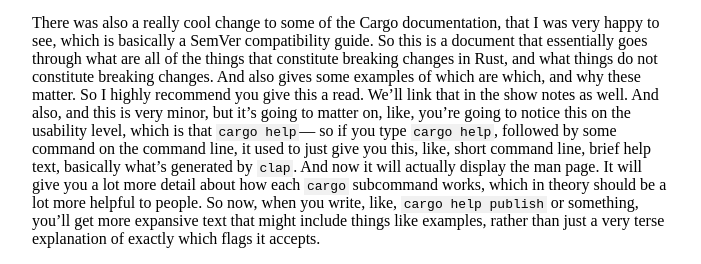
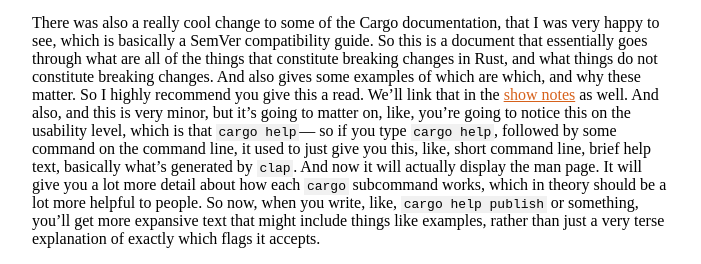
Before and after one commit to rustacean-station/rustacean-station.org, a Jekyll site: the page built from _transcripts/031-rust-1.46-1.47.md, in a window 1280 px wide and 900 px high, scrolled down 11236 px. Shown: the part 246-510 px from the top of the window, without its empty margins (288-989 px from the left). Built offline with Jekyll 4.4.1, drawn with Linux system fonts in a browser that asks for light colours; some of the changed text lies outside the part shown.

Commit message:
improve links from the transcript to the show notes
The transcript pages now only need to reference the episode filename;
from there we can figure out the title, episode url, mp3 url, etc.

This will also allow simple links back to the show notes whenever
they're called out in the transcript.

Other miscellaneous changes:
- Move logic to _include/util.html so they can be used both in layouts
  and in markdown pages.
- Use the liquid "where" statement instead of iterating over episodes.
- Use the liquid {%- -%} syntax; the dashes prevent emitting lots of
  unwanted spaces and newlines into the html output.

```diff
--- /dev/null
+++ b/_includes/util.html
@@ -0,0 +1,5 @@
+{%- if page.episode != nil -%}
+{%- assign episode = site.episodes | where:"path",page.episode | first -%}
+{%- else -%}
+{%- assign episode = page -%}
+{%- endif -%}
--- a/_layouts/default.html
+++ b/_layouts/default.html
@@ -25,11 +25,12 @@
 			/>
 		</a>
 		</h1>
-		{% if page.file %}
+		{%- include util.html -%}
+		{%- if episode.file -%}
 		<div id="player">
-		<audio src="https://dts.podtrac.com/redirect.mp3/{{ page.file | replace_first: "https://", "" }}" controls></audio>
+		<audio src="https://dts.podtrac.com/redirect.mp3/{{ episode.file | replace_first: "https://", "" }}" controls></audio>
 		</div>
-		{% endif %}
+		{%- endif -%}
 		<div id="wrapper">
 			{{ content }}
 			<footer>
--- a/_layouts/transcript.html
+++ b/_layouts/transcript.html
@@ -2,17 +2,10 @@
 layout: default
 ---
 
+{%- include util.html -%}
 <article class="episode full transcript">
-	<h1>{{ page.title }}</h1>
-	{% capture pagefn %}{{ page.path | remove_first: page.collection | remove_first: '_/' }}{% endcapture %}
-	{% for ep in site.episodes %}
-	{% capture epfn %}{{ ep.path | remove_first: ep.collection | remove_first: '_/' }}{% endcapture %}
-	{% if epfn == pagefn %}
-	  <span class="detail"><a href="{{ ep.url }}">Episode Page with Show Notes</a></span>
-	  {% break %}
-	{% endif %}
-	{% endfor %}
-
+	<h1>{{ episode.title }}</h1>
+	<span class="detail"><a href="{{ episode.url }}">Episode Page with Show Notes</a></span>
 	<div class="body">
 	{{ content }}
 	</div>
--- a/_transcripts/031-rust-1.46-1.47.md
+++ b/_transcripts/031-rust-1.46-1.47.md
@@ -1,7 +1,9 @@
 ---
-title: "What's New in Rust 1.46 and 1.47"
-file: https://audio.rustacean-station.org/file/rustacean-station/rustacean-station-e031-rust-1.46-1.47.mp3
+episode: _episodes/031-rust-1.46-1.47.md
 ---
+
+{%- include util.html -%}
+[episode]: {{episode.url}}
 
 __Jon Gjengset__: Hello, fellow humans. We are back yet again. Aren't we, Ben?
 
@@ -709,7 +711,7 @@
 __Jon__: That's really what we should be saying, Rather than saying that tau is
 2π.
 
-__Ben__: We'll link The Tau Manifesto in the release notes. It's worth a read.
+__Ben__: We'll link The Tau Manifesto in the [release notes][episode]. It's worth a read.
 It's good. It's just good fun math knowledge to have, in terms of like,
 illuminating why certain things are the way they are. It kind of just shows,
 too, like there's path dependence in a lot of fields. Or maybe if people had
@@ -749,7 +751,7 @@
 is a document that essentially goes through what are all of the things that
 constitute breaking changes in Rust, and what things do not constitute breaking
 changes. And also gives some examples of which are which, and why these matter.
-So I highly recommend you give this a read. We'll link that in the show notes as
+So I highly recommend you give this a read. We'll link that in the [show notes][episode] as
 well. And also, and this is very minor, but it's going to matter on, like,
 you're going to notice this on the usability level, which is that `cargo help`—
 so if you type `cargo help`, followed by some command on the command line, it
@@ -818,7 +820,7 @@
 think both of these groups are happy to get input and advice into their
 discussions. I think all their discussions are public. If you want to get
 involved and care about either of these use cases, then I highly recommend you
-do so. And we'll link to those in the show notes as well.
+do so. And we'll link to those in the [show notes][episode] as well.
 
 __Ben__: Speaking of community, I know that— I think we mentioned last time, but
 also it's worth reiterating, is that Jon has been expanding the role of our
```
